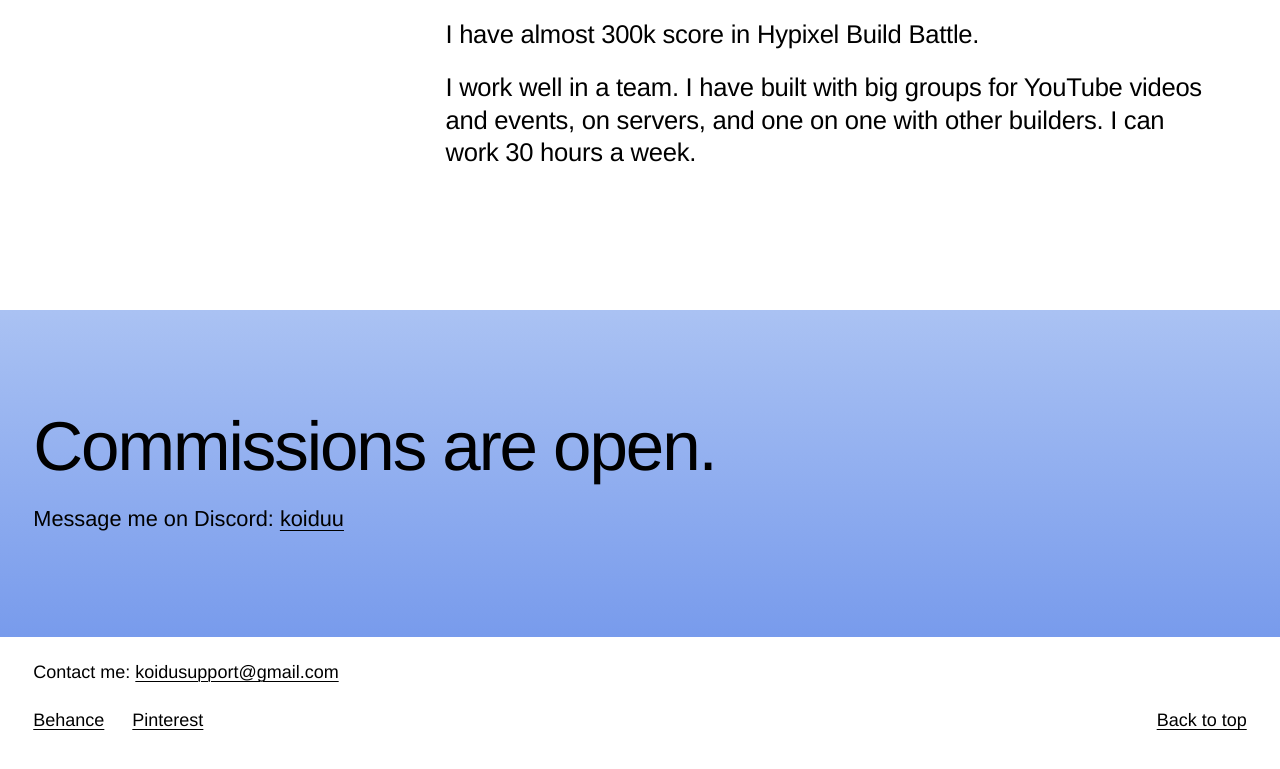
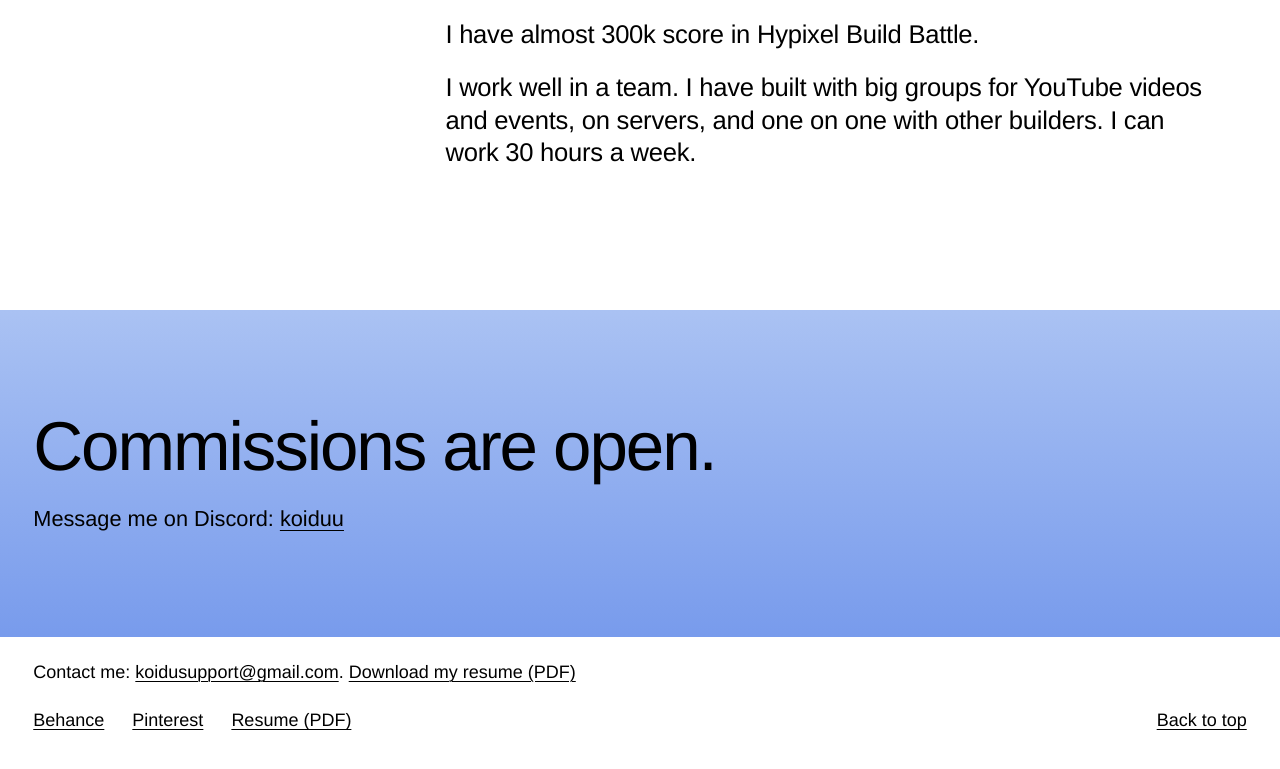
Before and after one commit to Koiduu/koiduu.github.io, a plain HTML site: page index.html in a window 1280 px wide. Shown: the part 10537-11306 px from the top of the page. Drawn offline with Linux system fonts and the light colour scheme; a web font is replaced by a local one.

Commit message:
Add public resume PDF and links in the footer
Co-Authored-By: Claude Sonnet 5.5 <noreply@anthropic.com>
Claude-Session: https://claude.ai/code/session_01L2FFyA83QJ7mHX2j5QNGk9

```diff
--- a/index.html
+++ b/index.html
@@ -304,8 +304,8 @@
     <h2>Commissions are open.</h2>
     <p>Message me on Discord: <button type="button" data-copy="koiduu">koiduu</button> <span role="status"></span></p>
   </div>
-  <p class="contact">Contact me: <a href="mailto:koidusupport@gmail.com">koidusupport@gmail.com</a></p>
-  <p class="links"><a href="https://www.behance.net/koiduu">Behance</a> <a href="https://www.pinterest.com/koidubuilds/">Pinterest</a> <a href="#top">Back to top</a></p>
+  <p class="contact">Contact me: <a href="mailto:koidusupport@gmail.com">koidusupport@gmail.com</a>. <a href="koidu-resume.pdf">Download my resume (PDF)</a></p>
+  <p class="links"><a href="https://www.behance.net/koiduu">Behance</a> <a href="https://www.pinterest.com/koidubuilds/">Pinterest</a> <a href="koidu-resume.pdf">Resume (PDF)</a> <a href="#top">Back to top</a></p>
 </footer>
 
 <a class="hire" href="#contact" data-hire>Hire now</a>
```
Also changed, not shown: 1 other file.
